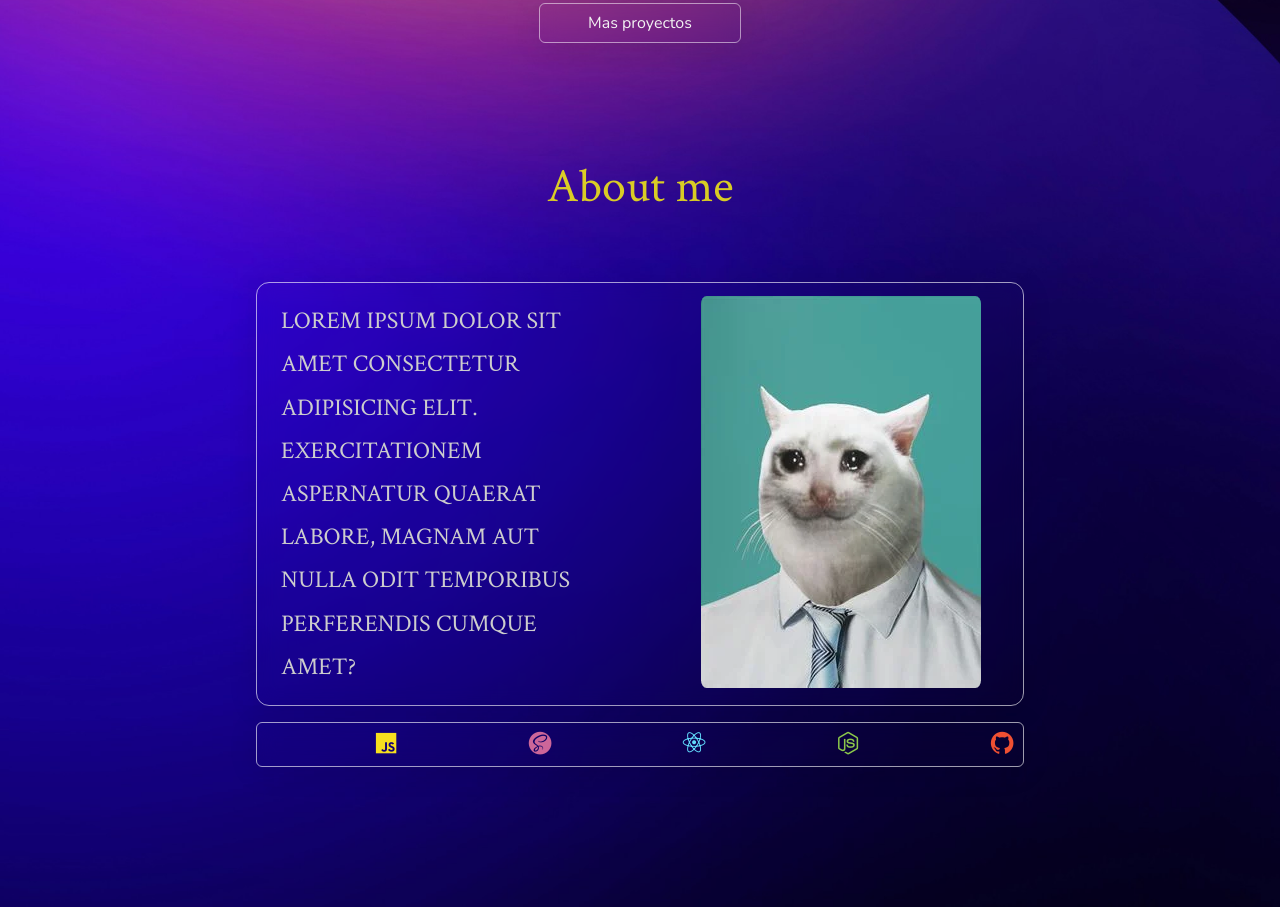
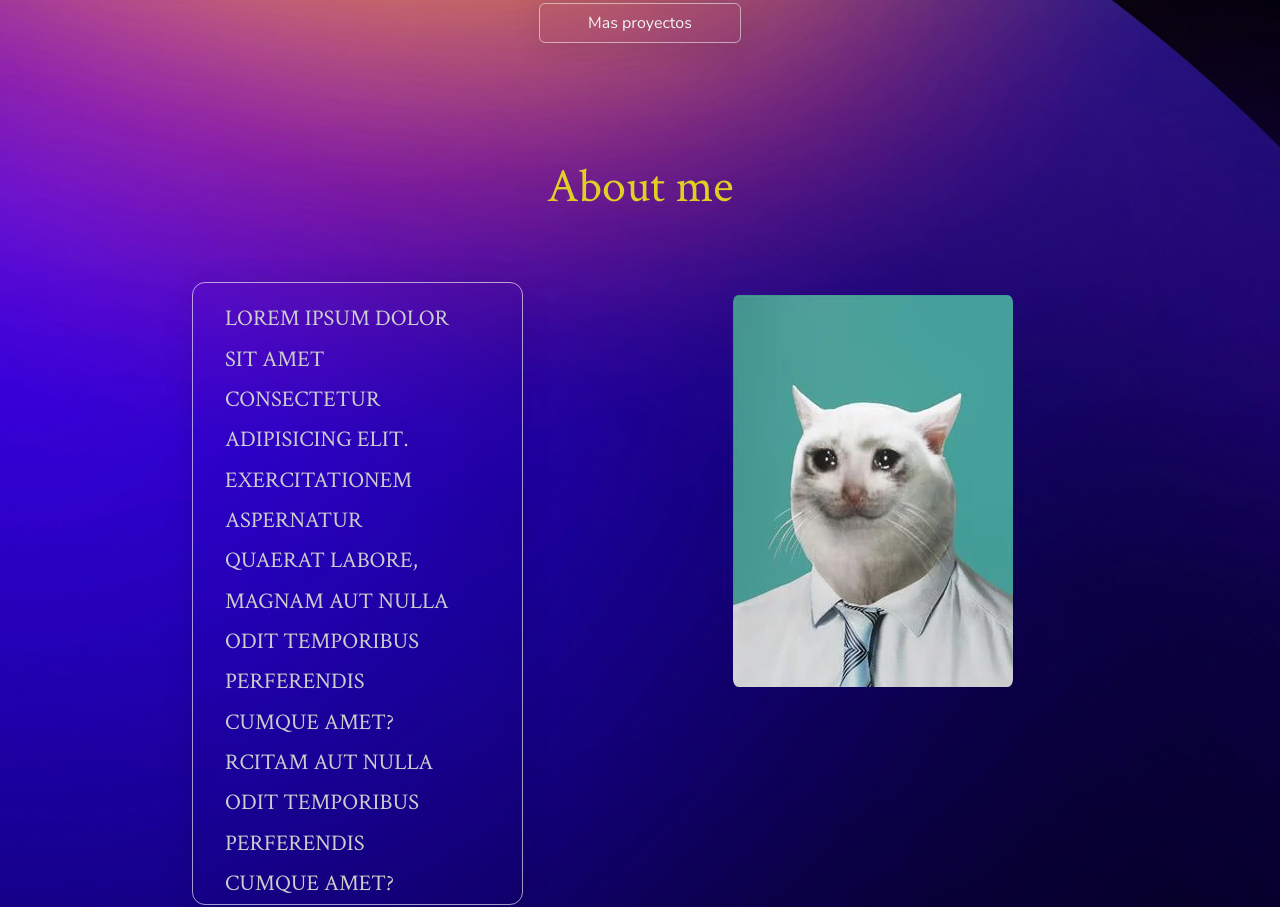
Before and after one commit to jaalzu/portfolio-1, a website: page index.html in a window 1280 px wide. Shown: the part 1940-2847 px from the top of the page. Drawn offline with nearby package versions, Linux system fonts and the light colour scheme.

Commit message:
about fix

```diff
--- a/index.html
+++ b/index.html
@@ -160,6 +160,7 @@
         <div class="about__description">
             <p class="p-description">
                 Lorem ipsum dolor sit amet consectetur adipisicing elit. Exercitationem aspernatur quaerat labore, magnam aut nulla odit temporibus perferendis cumque amet?
+               rcitam aut nulla odit temporibus perferendis cumque amet?
             </p>
         </div>
         <div class="about__img">
--- a/scss/sections/about/_about.scss
+++ b/scss/sections/about/_about.scss
@@ -1,28 +1,29 @@
 .about{
     height: 100%;
-    margin-inline: 20%;
+    margin-inline: 15%;
     margin-top: 4rem;
 
 
     .about__grid{
         width: 100%;
-        @include contenedor-projectos;
         display: grid;
         grid-template-columns: 1fr 1fr;
-        column-gap: 6rem;
+        column-gap: 10rem;
 
 
         .about__description{
-            width: 100%;
-            padding-left: 1.5rem;
+            width: 90%;
+        @include contenedor-projectos;
+            padding-left: 2rem;
 
-                p{
-                    font-size: 1.5rem;
+            p{
+                    font-size: 1.4rem;
                     font-family: $font-family-secondary;
                     color: $color-p;
                     text-transform: uppercase;
                     line-height: 1.8;
                     margin-top: 1rem;
+                    max-width: 80%;
                 }
             }
 
@@ -43,7 +44,7 @@
 .tech-slider {
     @include contenedor-projectos;
     border-radius: 6px;
-    margin-top: 1rem;
+    margin-top: 1.5rem;
     display: flex;
     align-items: center;
     justify-content: center;
```
Also changed, not shown: css/style.css, 1 other file.
